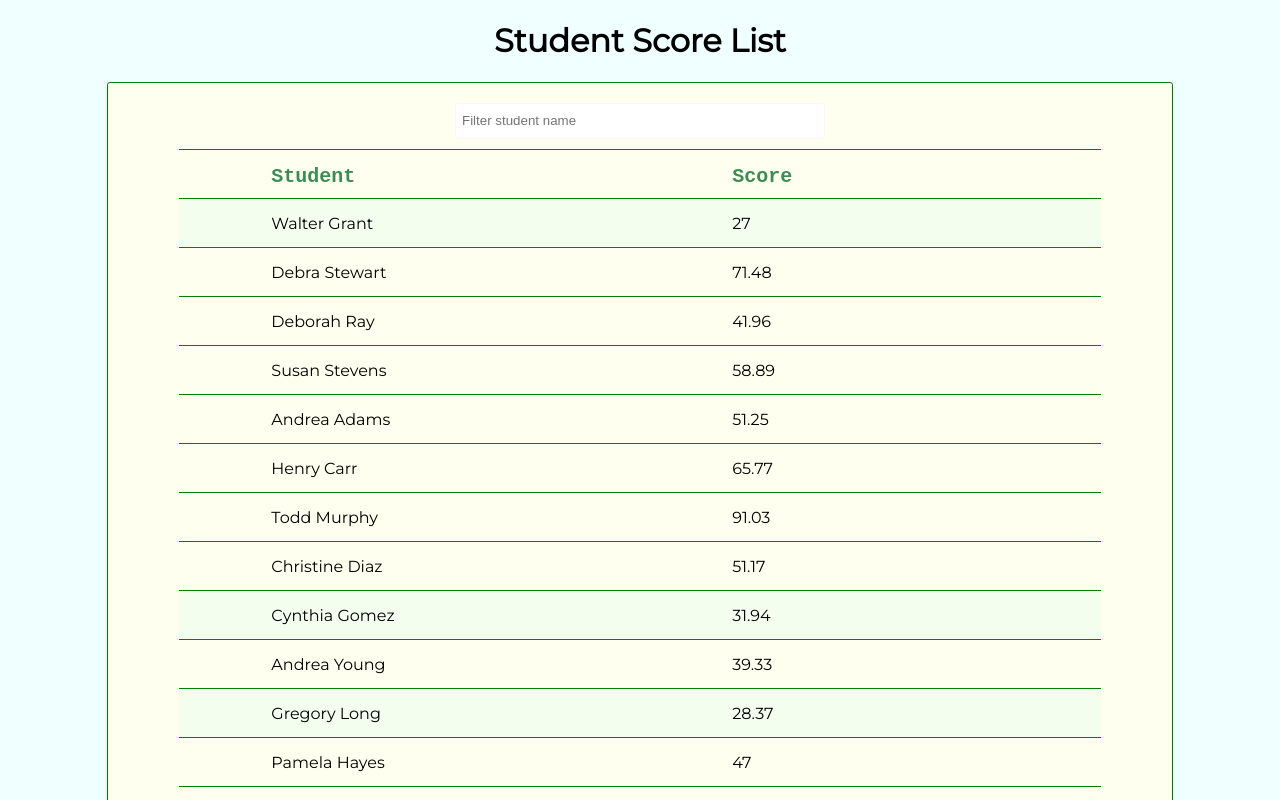
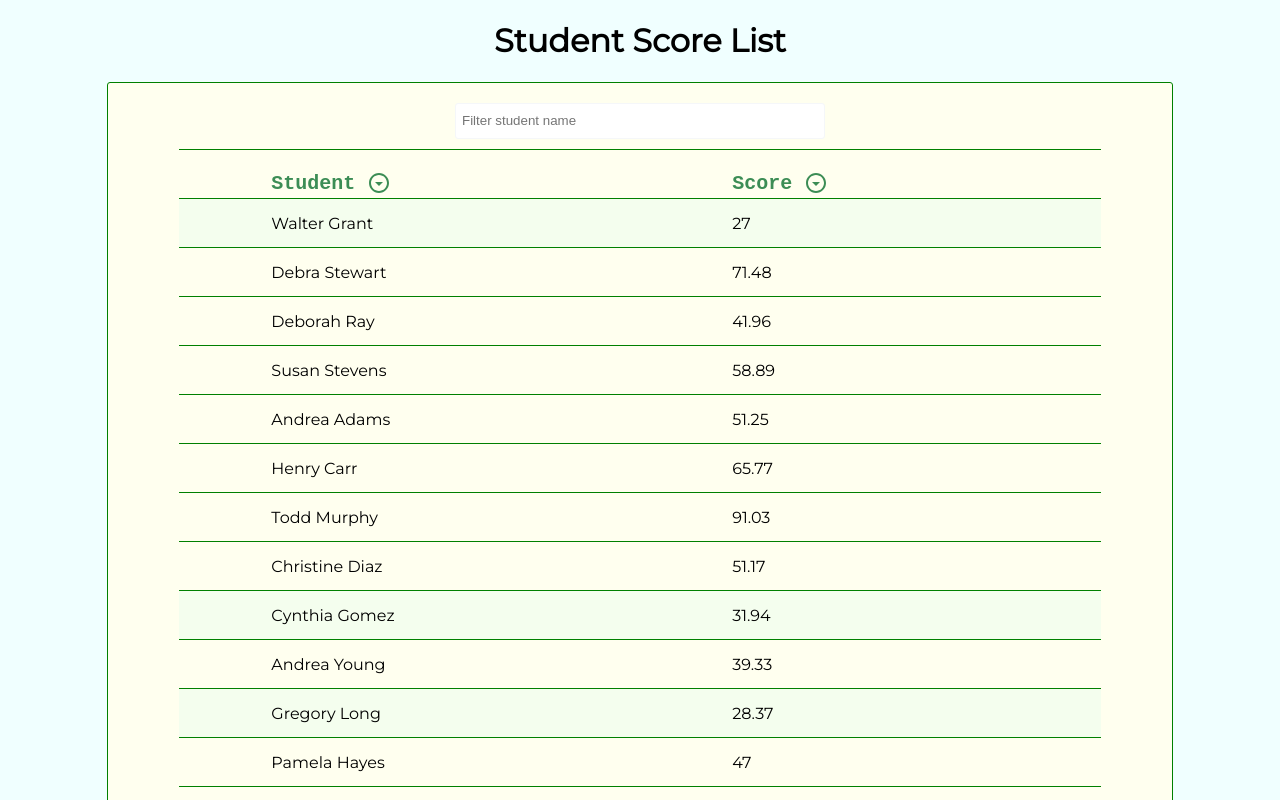
Before and after one commit to ZoeZhanZY/react-student-scores, a React (Create React App) app: page / in a window 1280 px wide. Shown: the top 800 px of the page. Built offline with nearby package versions, Linux system fonts and the light colour scheme; a web font is replaced by a local one.

Commit message:
add sorting

```diff
--- a/package.json
+++ b/package.json
@@ -3,6 +3,10 @@
   "version": "0.1.0",
   "private": true,
   "dependencies": {
+    "@emotion/react": "^11.8.2",
+    "@emotion/styled": "^11.8.1",
+    "@mui/icons-material": "^5.5.1",
+    "@mui/material": "^5.5.3",
     "@testing-library/jest-dom": "^5.16.3",
     "@testing-library/react": "^12.1.4",
     "@testing-library/user-event": "^13.5.0",
--- a/public/styles.css
+++ b/public/styles.css
@@ -57,3 +57,13 @@ input {
 .highlighted {
   background-color: rgb(244, 254, 238);
 }
+
+.arrow {
+	position: relative;
+	top: 6px;
+
+}
+
+.rotate {
+	transform: rotate(180deg);
+}
--- a/src/components/App.js
+++ b/src/components/App.js
@@ -1,8 +1,42 @@
-import React from "react";
+import React, { useState } from "react";
 import StudentsData from "../students.json";
 import ListItem from "./ListItem";
+import ArrowDropDownCircleOutlinedIcon from "@mui/icons-material/ArrowDropDownCircleOutlined";
+function App() {
+  const [studentAsdSort, setStudentAsdSort] = useState(true);
+  const [scoreAsdSort, setScoreAsdSort] = useState(true);
+  const handleStudentSort = () => {
+    setStudentAsdSort(!studentAsdSort);
+    const compareName = (a, b) => {
+      if (a.firstName < b.firstName) {
+        return -1;
+      }
+      if (a.firstName > b.firstName) {
+        return 1;
+      }
+      return 0;
+    };
+    studentAsdSort
+      ? StudentsData.sort(compareName)
+      : StudentsData.reverse(compareName);
+  };
 
-function App() {
+  const handleScoreSort = () => {
+    setScoreAsdSort(!scoreAsdSort);
+    const compareScore = (a, b) => {
+      if (a.lessonScore < b.lessonScore) {
+        return -1;
+      }
+      if (a.lessonScore > b.lessonScore) {
+        return 1;
+      }
+      return 0;
+    };
+    scoreAsdSort
+      ? StudentsData.sort(compareScore)
+      : StudentsData.reverse(compareScore);
+  };
+
   return (
     <>
       <h1>Student Score List</h1>
@@ -11,12 +45,23 @@ function App() {
           <input placeholder="Filter student name" />
         </div>
         <div className="row">
-          <div className="title cell">Student</div>
-          <div className="title cell">Score</div>
+          <div className="title cell">
+            Student{" "}
+            <ArrowDropDownCircleOutlinedIcon
+              className={studentAsdSort ? "arrow" : "arrow rotate"}
+              onClick={() => handleStudentSort()}
+            />
+          </div>
+          <div className="title cell">
+            Score{" "}
+            <ArrowDropDownCircleOutlinedIcon
+              className={scoreAsdSort ? "arrow" : "arrow rotate"}
+              onClick={() => handleScoreSort()}
+            />
+          </div>
         </div>
 
         <div className="list">
-
           {StudentsData.map((student) => (
             <ListItem
               key={student.id}
```
Also changed, not shown: 1 other file (tests, documents, lock files or other folders).
